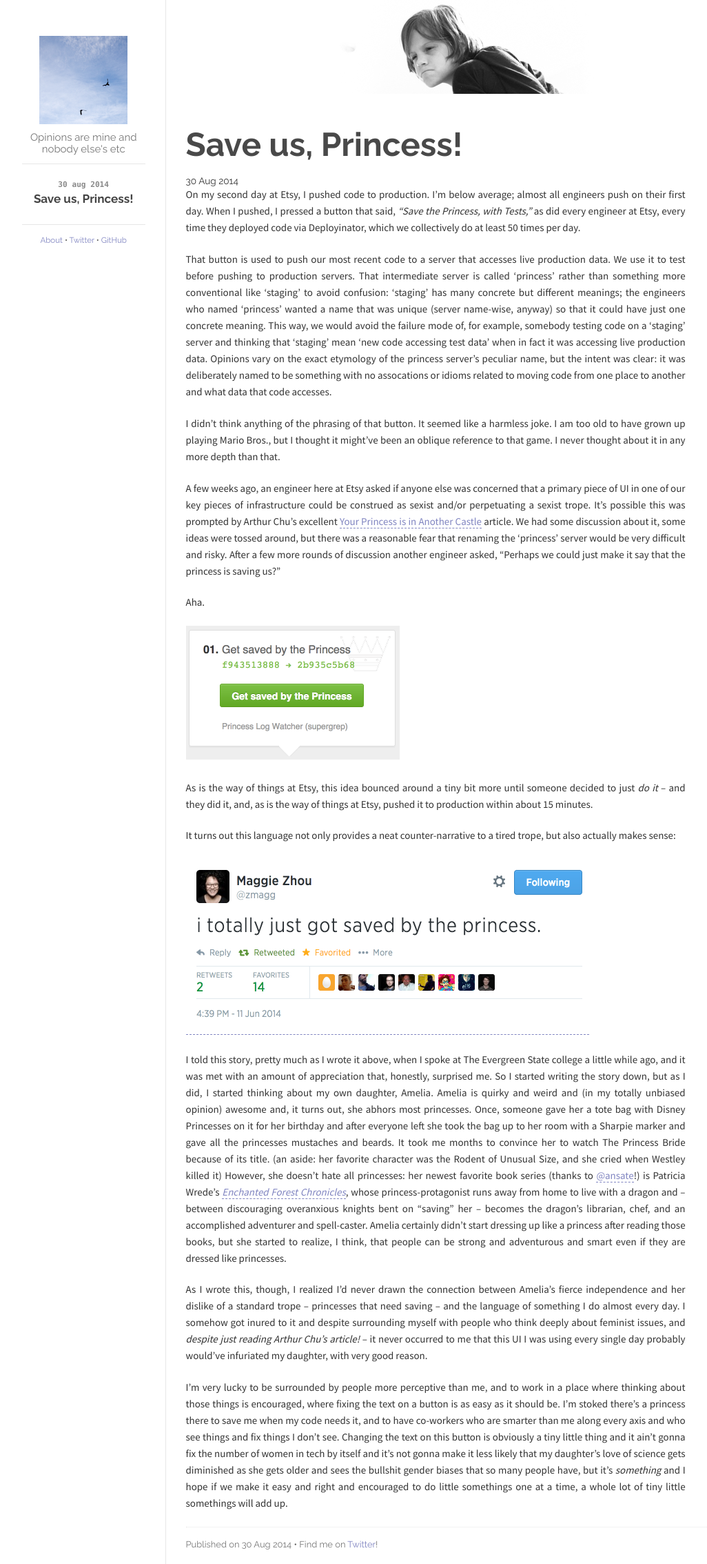
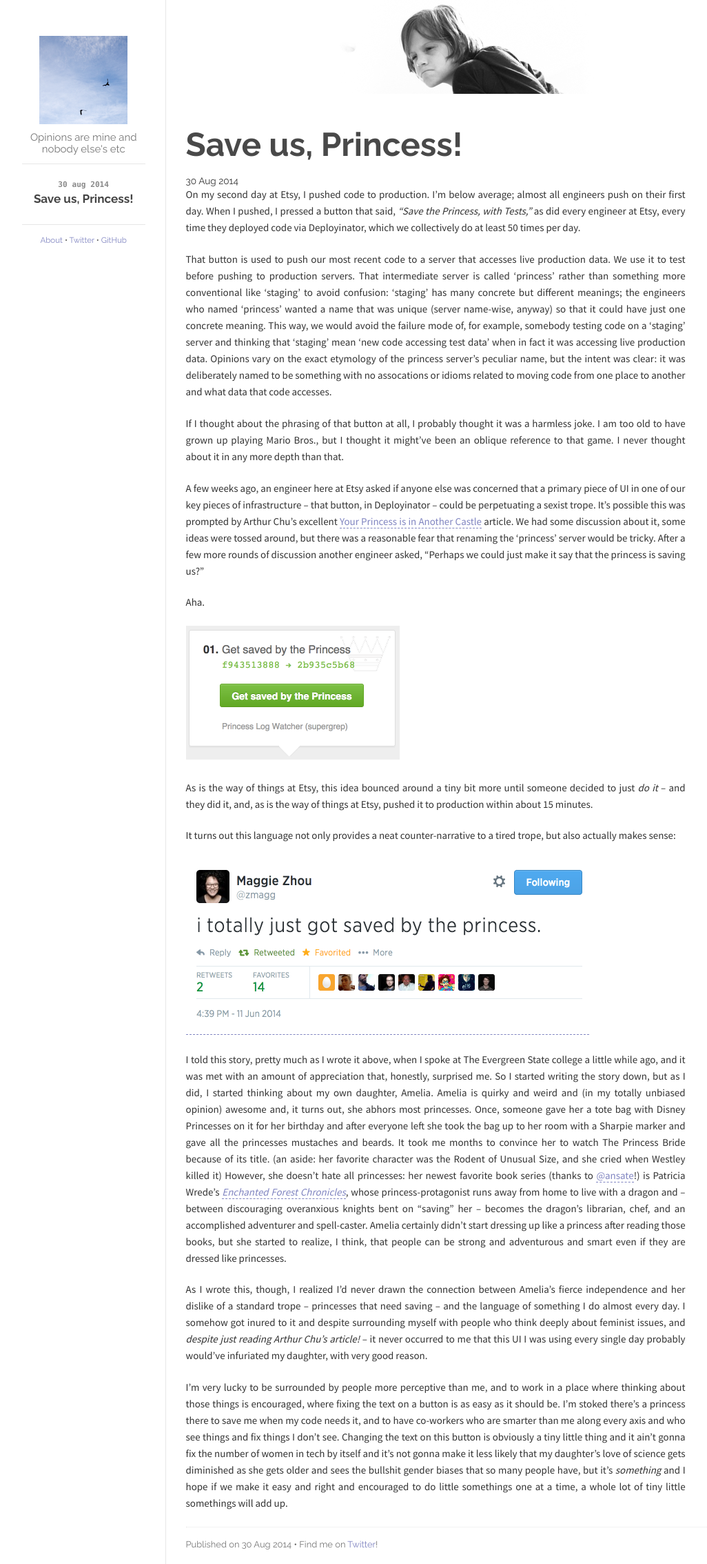
Before and after one commit to Moishe/Moishe.github.io, a Jekyll site: the page built from _posts/2014-8-30-save-us-princess.md, in a window 1280 px wide. Shown: the whole page at 69% size, without its empty margins (118-1144 px from the left). Built offline with Jekyll 4.4.1, drawn with Linux system fonts in a browser that asks for light colours.

Commit message:
Reword a bit

```diff
--- a/_posts/2014-8-30-save-us-princess.md
+++ b/_posts/2014-8-30-save-us-princess.md
@@ -8,9 +8,9 @@
 
 That button is used to push our most recent code to a server that accesses live production data. We use it to test before pushing to production servers. That intermediate server is called 'princess' rather than something more conventional like 'staging' to avoid confusion: 'staging' has many concrete but different meanings; the engineers who named 'princess' wanted a name that was unique (server name-wise, anyway) so that it could have just one concrete meaning. This way, we would avoid the failure mode of, for example, somebody testing code on a 'staging' server and thinking that 'staging' mean 'new code accessing test data' when in fact it was accessing live production data. Opinions vary on the exact etymology of the princess server's peculiar name, but the intent was clear: it was deliberately named to be something with no assocations or idioms related to moving code from one place to another and what data that code accesses.
 
-I didn't think anything of the phrasing of that button. It seemed like a harmless joke. I am too old to have grown up playing Mario Bros., but I thought it might've been an oblique reference to that game. I never thought about it in any more depth than that.
+If I thought about the phrasing of that button at all, I probably thought it was a harmless joke. I am too old to have grown up playing Mario Bros., but I thought it might've been an oblique reference to that game. I never thought about it in any more depth than that.
 
-A few weeks ago, an engineer here at Etsy asked if anyone else was concerned that a primary piece of UI in one of our key pieces of infrastructure could be construed as sexist and/or perpetuating a sexist trope. It's possible this was prompted by Arthur Chu's excellent [Your Princess is in Another Castle](http://www.thedailybeast.com/articles/2014/05/27/your-princess-is-in-another-castle-misogyny-entitlement-and-nerds.html) article. We had some discussion about it, some ideas were tossed around, but there was a reasonable fear that renaming the 'princess' server would be very difficult and risky. After a few more rounds of discussion another engineer asked, "Perhaps we could just make it say that the princess is saving us?"
+A few weeks ago, an engineer here at Etsy asked if anyone else was concerned that a primary piece of UI in one of our key pieces of infrastructure -- that button, in Deployinator -- could be perpetuating a sexist trope. It's possible this was prompted by Arthur Chu's excellent [Your Princess is in Another Castle](http://www.thedailybeast.com/articles/2014/05/27/your-princess-is-in-another-castle-misogyny-entitlement-and-nerds.html) article. We had some discussion about it, some ideas were tossed around, but there was a reasonable fear that renaming the 'princess' server would be tricky. After a few more rounds of discussion another engineer asked, "Perhaps we could just make it say that the princess is saving us?"
 
 Aha.
 
```
